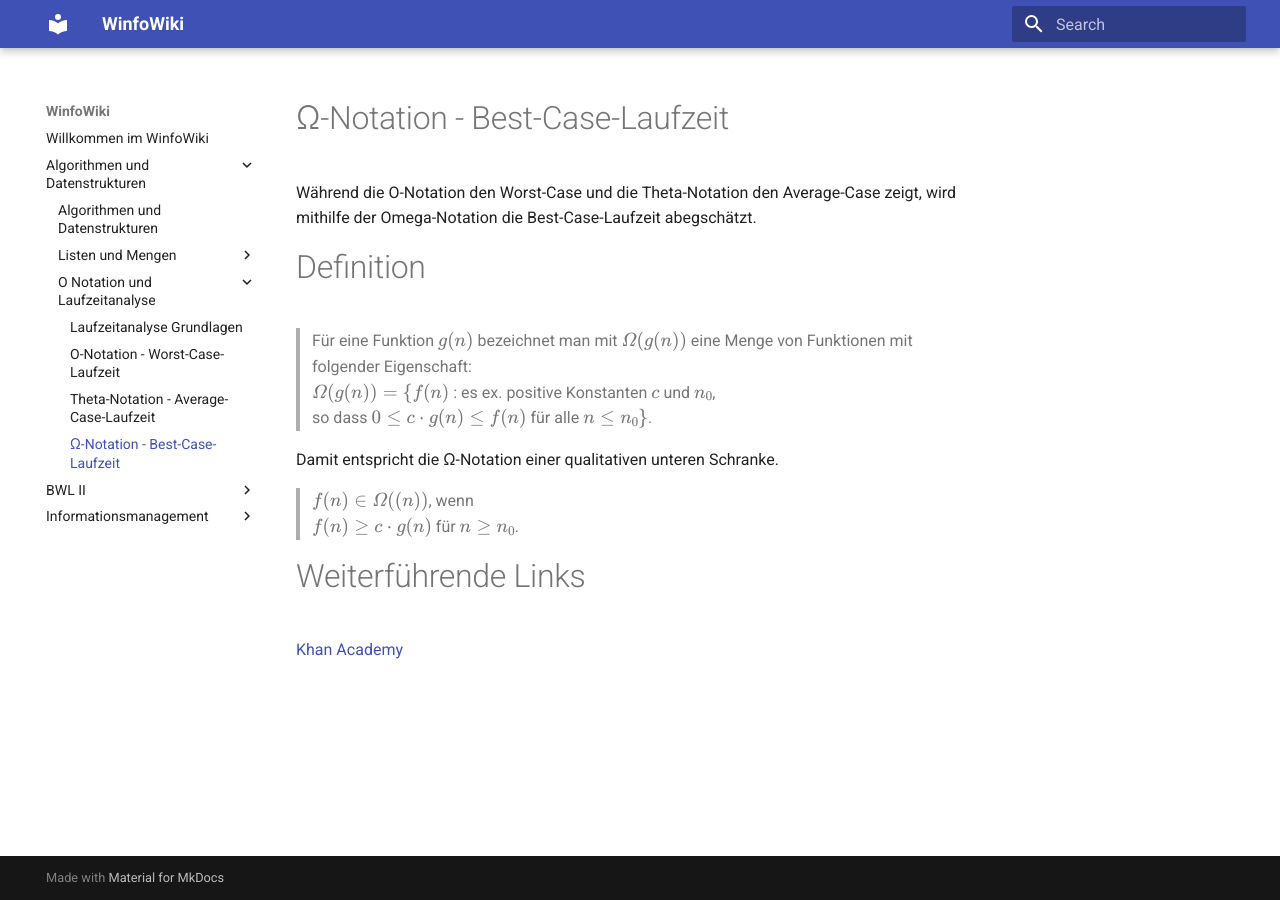
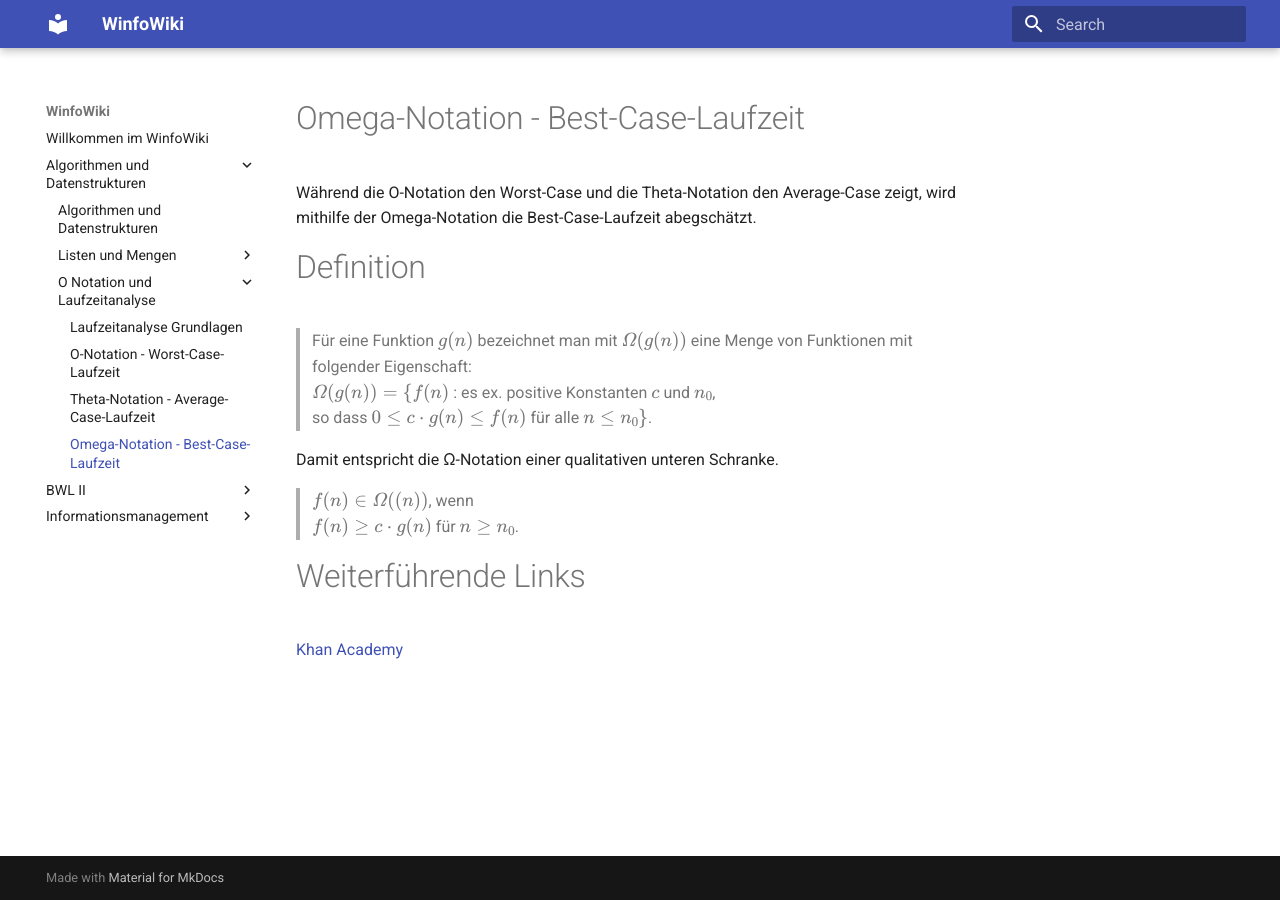
Before and after one commit to heshsum/winfowiki, an MkDocs documentation site: the page built from docs/Algorithmen und Datenstrukturen/O-Notation und Laufzeitanalyse/30 Omega-Notation.md, in a window 1280 px wide. Built offline with MkDocs 1.6.1 and Material for MkDocs 9.7.7, drawn with Linux system fonts in a browser that asks for light colours.

Commit message:
Rechtschreibung

```diff
--- a/docs/Algorithmen und Datenstrukturen/O-Notation und Laufzeitanalyse/30 Omega-Notation.md
+++ b/docs/Algorithmen und Datenstrukturen/O-Notation und Laufzeitanalyse/30 Omega-Notation.md
@@ -1,4 +1,4 @@
-# Ω-Notation - Best-Case-Laufzeit
+# Omega-Notation - Best-Case-Laufzeit
 Während die O-Notation den Worst-Case und die Theta-Notation den Average-Case zeigt, wird mithilfe der Omega-Notation die Best-Case-Laufzeit abegschätzt.
 
 # Definition
```
